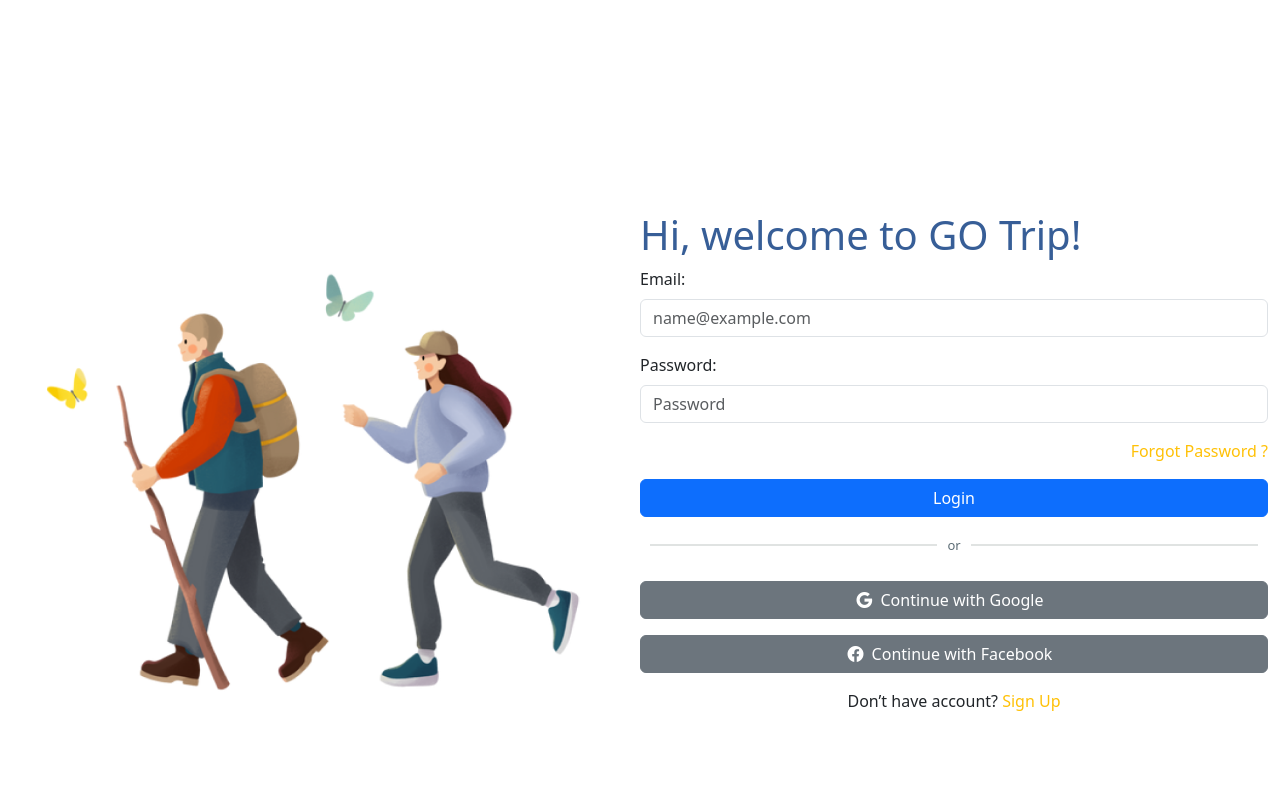
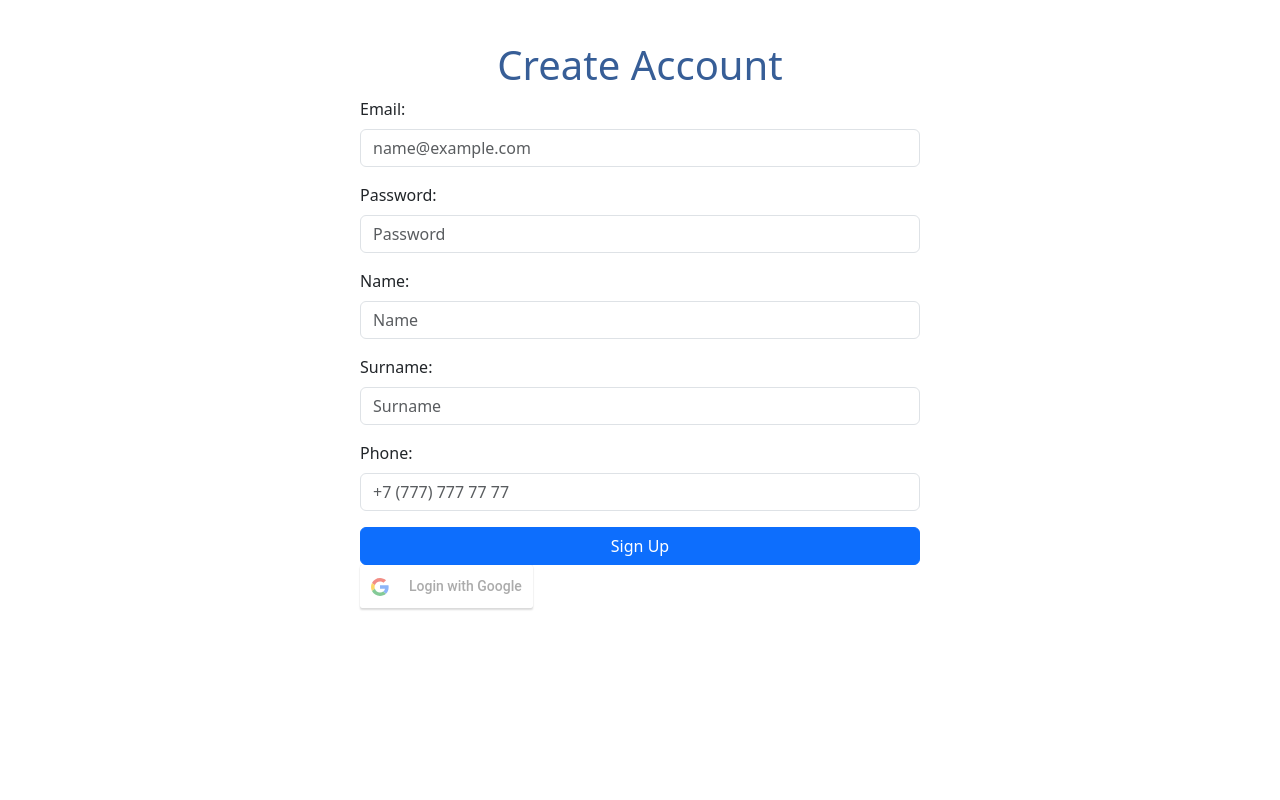
Before and after one commit to azamatkosmaganbet/travell-app-front, a React (Create React App) app: page /register in a window 1280 px wide. Shown: the top 800 px of the page. Built offline with nearby package versions, Linux system fonts and the light colour scheme.

Commit message:
Register

```diff
--- a/package.json
+++ b/package.json
@@ -20,6 +20,7 @@
     "react": "^18.2.0",
     "react-bootstrap": "^2.10.1",
     "react-dom": "^18.2.0",
+    "react-google-login": "^5.2.2",
     "react-router-dom": "^6.22.1",
     "react-scripts": "5.0.1",
     "sass": "^1.71.0",
--- a/public/index.html
+++ b/public/index.html
@@ -22,7 +22,10 @@
       crossorigin="anonymous"
     />
 
-    <link rel="stylesheet" href="https://cdn.jsdelivr.net/npm/bootstrap-icons@1.11.3/font/bootstrap-icons.min.css">
+    <link
+      rel="stylesheet"
+      href="https://cdn.jsdelivr.net/npm/bootstrap-icons@1.11.3/font/bootstrap-icons.min.css"
+    />
     <!--
       Notice the use of %PUBLIC_URL% in the tags above.
       It will be replaced with the URL of the `public` folder during the build.
@@ -33,6 +36,8 @@
       Learn how to configure a non-root public URL by running `npm run build`.
     -->
     <title>React App</title>
+
+    <script src="https://accounts.google.com/gsi/client" async></script>
   </head>
   <body>
     <noscript>You need to enable JavaScript to run this app.</noscript>
--- a/src/App.tsx
+++ b/src/App.tsx
@@ -1,54 +1,17 @@
-import React, { useContext, useEffect, useState } from "react";
-import Login from "./pages/Login/Login";
-import { Context } from "./index";
 import { observer } from "mobx-react-lite";
-import UserService from "./services/UserService";
-import { IUser } from "./models/IUser";
-import { Spinner } from "react-bootstrap";
 import { BrowserRouter, Route, Routes } from "react-router-dom";
 import Main from "./pages/Main/Main";
 import Register from "./pages/Register/Register";
+import Login from "./pages/Login/Login";
 
 function App() {
-  const { store } = useContext(Context);
-  const [users, setUsers] = useState<IUser[]>([]);
-  useEffect(() => {
-    if (localStorage.getItem("token")) {
-      store.checkAuth();
-    }
-  }, []);
-
-  if (store.isLoading) {
-    return (
-      <div>
-        <Spinner />
-      </div>
-    );
-  }
-
-  if (!store.isAuth) {
-    return (
-      <>
-        <Login /> <button onClick={getUsers}>Получить пользователей</button>
-      </>
-    );
-  }
-
-  async function getUsers() {
-    try {
-      const response = await UserService.fetchUsers();
-      setUsers(response.data);
-    } catch (e) {
-      console.log(e);
-    }
-  }
-
   return (
     <BrowserRouter>
-    <Routes>
-      <Route element={<Main />} path="/" />
-      <Route element={<Register />} path="/register" />
-    </Routes>
+      <Routes>
+        <Route element={<Main />} path="/" />
+        <Route element={<Register />} path="/register" />
+        <Route element={<Login />} path="/login" />
+      </Routes>
     </BrowserRouter>
   );
 }
--- a/src/index.css
+++ b/src/index.css
@@ -29,12 +29,31 @@
   padding-bottom: 41px;
 }
 
+.p {
+  color: #363636;
+}
+
 img {
   max-width: 100%;
   height: 100%;
   object-fit: cover;
 }
 
+.container-small {
+  max-width: 560px;
+  margin-left: auto;
+  margin-right: auto;
+}
+
 .text-warning {
-  color: #FB6542 !important;
+  color: var(--orange) !important;
 }
+
+.text-blue {
+  color: var(--blue) !important;
+}
+
+:root {
+  --blue: #375e97;
+  --orange: #fb6542;
+}
--- a/src/pages/Main/Main.tsx
+++ b/src/pages/Main/Main.tsx
@@ -6,6 +6,7 @@
 import { Spinner } from "react-bootstrap";
 import { IUser } from "../../models/IUser";
 import { Context } from "../..";
+
 const Main = () => {
   const { store } = useContext(Context);
   const [users, setUsers] = useState<IUser[]>([]);
@@ -23,13 +24,13 @@
     );
   }
 
-  if (!store.isAuth) {
-    return (
-      <>
-        <Login /> <button onClick={getUsers}>Получить пользователей</button>
-      </>
-    );
-  }
+  // if (!store.isAuth) {
+  //   return (
+  //     <>
+  //       <Login /> <button onClick={getUsers}>Получить пользователей</button>
+  //     </>
+  //   );
+  // }
 
   async function getUsers() {
     try {
--- a/src/pages/Register/Register.tsx
+++ b/src/pages/Register/Register.tsx
@@ -1,13 +1,126 @@
-import React from 'react'
+import React, { useContext, useState } from "react";
+import { Context } from "../..";
+import { Button, Form } from "react-bootstrap";
+import { useNavigate } from "react-router-dom";
+import GoogleLogin from "react-google-login";
 
 const Register = () => {
+  const [email, setEmail] = useState<string>("");
+  const [password, setPassword] = useState<string>("");
+  const [name, setName] = useState<string>("");
+  const [surname, setSurname] = useState<string>("");
+  const [phone, setPhone] = useState<string>("");
+  const { store } = useContext(Context);
+  const navigate = useNavigate();
+  const submitHandler = async (e: React.FormEvent<HTMLFormElement>) => {
+    e.preventDefault();
+
+    try {
+      await store.registration(email, password, name, surname, phone);
+
+      setEmail("");
+      setName("");
+      setSurname("");
+      setPassword("");
+      setPhone("");
+
+      navigate("/login");
+    } catch (error) {
+      alert("Что то пошло не так");
+    }
+  };
+
+   const handleLogin = async (googleData: any) => {
+     console.log(googleData);
+   };
+
   return (
     <div>
-        <div className='container-xxl'>
+      <div className="container-small">
+        <div className="main">
+          <h1 className="text-center text-blue">Create Account</h1>
 
+          <form className="login-form" onSubmit={submitHandler}>
+            <Form.Group className="mb-3" controlId="exampleForm.ControlInput1">
+              <Form.Label>Email: </Form.Label>
+              <Form.Control
+                onChange={(e) => {
+                  setEmail(e.target.value);
+                }}
+                type="email"
+                required
+                value={email}
+                placeholder="name@example.com"
+              />
+            </Form.Group>
+
+            <Form.Group className="mb-3" controlId="exampleForm.ControlInput1">
+              <Form.Label>Password: </Form.Label>
+              <Form.Control
+                onChange={(e) => {
+                  setPassword(e.target.value);
+                }}
+                required
+                type="password"
+                value={password}
+                placeholder="Password"
+              />
+            </Form.Group>
+
+            <Form.Group className="mb-3" controlId="exampleForm.ControlInput1">
+              <Form.Label>Name: </Form.Label>
+              <Form.Control
+                onChange={(e) => {
+                  setName(e.target.value);
+                }}
+                required
+                type="text"
+                value={name}
+                placeholder="Name"
+              />
+            </Form.Group>
+
+            <Form.Group className="mb-3" controlId="exampleForm.ControlInput1">
+              <Form.Label>Surname: </Form.Label>
+              <Form.Control
+                onChange={(e) => {
+                  setSurname(e.target.value);
+                }}
+                type="text"
+                value={surname}
+                placeholder="Surname"
+              />
+            </Form.Group>
+
+            <Form.Group className="mb-3" controlId="exampleForm.ControlInput1">
+              <Form.Label>Phone: </Form.Label>
+              <Form.Control
+                onChange={(e) => {
+                  setPhone(e.target.value);
+                }}
+                type="tel"
+                value={phone}
+                placeholder="+7 (777) 777 77 77"
+              />
+            </Form.Group>
+
+            <Button type="submit" className="w-100">
+              Sign Up
+            </Button>
+          </form>
+
+          <GoogleLogin
+            clientId={
+              "630029067406-86sadectpcmrnndhe63pnlo5t8auh3pr.apps.googleusercontent.com"
+            }
+            onSuccess={handleLogin}
+            buttonText="Login with Google"
+            cookiePolicy={"single_host_origin"}
+          ></GoogleLogin>
         </div>
+      </div>
     </div>
-  )
-}
+  );
+};
 
-export default Register
+export default Register;
--- a/src/services/AuthService.ts
+++ b/src/services/AuthService.ts
@@ -12,9 +12,12 @@
 
   static async registration(
     email: string,
-    password: string
+    password: string,
+    name: string,
+    surname: string,
+    phone: string
   ): Promise<AxiosResponse<AuthResponse>> {
-    return $api.post<AuthResponse>("/registration", { email, password });
+    return $api.post<AuthResponse>("/registration", { email, password, name, surname, phone });
   }
 
   static async logout(): Promise<AxiosResponse<AuthResponse>> {
--- a/src/store/store.ts
+++ b/src/store/store.ts
@@ -37,9 +37,15 @@
     }
   }
 
-  async registration(email: string, password: string) {
+  async registration(
+    email: string,
+    password: string,
+    name: string,
+    surname: string,
+    phone: string
+  ) {
     try {
-      const response = await AuthService.registration(email, password);
+      const response = await AuthService.registration(email, password, name, surname, phone);
       localStorage.setItem("token", response.data.accessToken);
       console.log(response);
 
@@ -78,7 +84,7 @@
     } catch (e: any) {
       console.log(e.response?.data?.message);
     } finally {
-        this.setLoading(false);
+      this.setLoading(false);
     }
   }
 }
```
Also changed, not shown: src/pages/Login/Login.tsx (+8 -4 lines), 1 other file (tests, documents, lock files or other folders).
